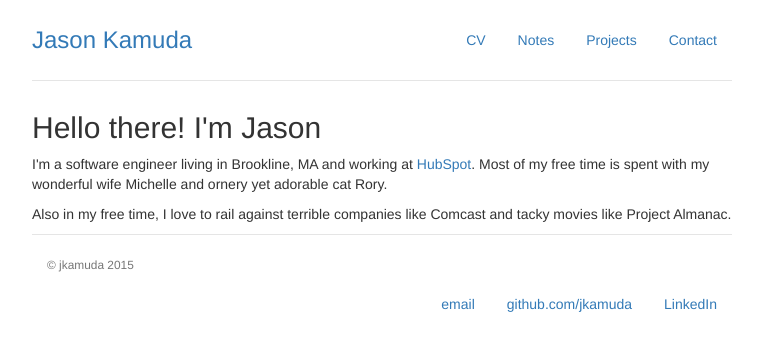
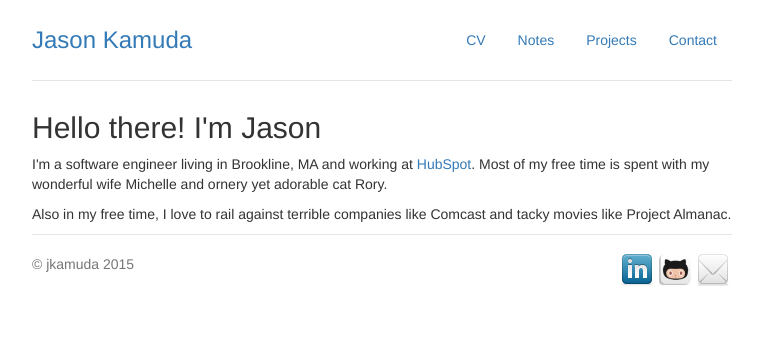
Before and after one commit to jkamuda/jkamuda.github.io, a Jekyll site: the page built from index.html, in a window 1280 px wide. Shown: the top 351 px of the page, without its empty margins (258-1021 px from the left). Built offline with Jekyll 4.4.1, drawn with Linux system fonts in a browser that asks for light colours.

Commit message:
got some neat images working

```diff
--- a/_includes/footer.html
+++ b/_includes/footer.html
@@ -1,12 +1,12 @@
 <div class="footer">
-  <div class="footer-item">
+  <div class="row">
     <div class="col-sm-8">
-      <p><small>&copy; jkamuda 2015</small></p>
+      <p>&copy; jkamuda 2015</p>
     </div>
-    <ul class="nav nav-pills pull-right">
-      <li><a href="mailto:jkamuda@gmail.com">email</a></li>
-      <li><a href="https://github.com/jkamuda">github.com/jkamuda</a></li>
-      <li><a href="https://www.linkedin.com/pub/jason-kamuda/38/b12/6a8">LinkedIn</a></li>
-    </ul>
+    <div class="col-sm-4">
+      <a href="mailto:jkamuda@gmail.com" class="image email"></a>
+      <a href="https://github.com/jkamuda" class="image github"></a>
+      <a href="https://www.linkedin.com/pub/jason-kamuda/38/b12/6a8" class="image linkedin"></a>
+    </div>
   </div>
 </div>
--- a/css/main.css
+++ b/css/main.css
@@ -1,3 +1,25 @@
+
+.image {
+    background-position: 0px 0px;
+    display: block;
+    float: right;
+    height: 32px;
+    margin-left: 3px;
+    margin-right: 3px;
+    width: 32px;
+}
+
+.email {
+    background-image: url(/img/email_32.png)
+}
+
+.github {
+    background-image: url(/img/github_32.png)
+}
+
+.linkedin {
+    background-image: url(/img/linkedin_32.png)
+}
 
 /*body {
   margin: 60px auto;
```
